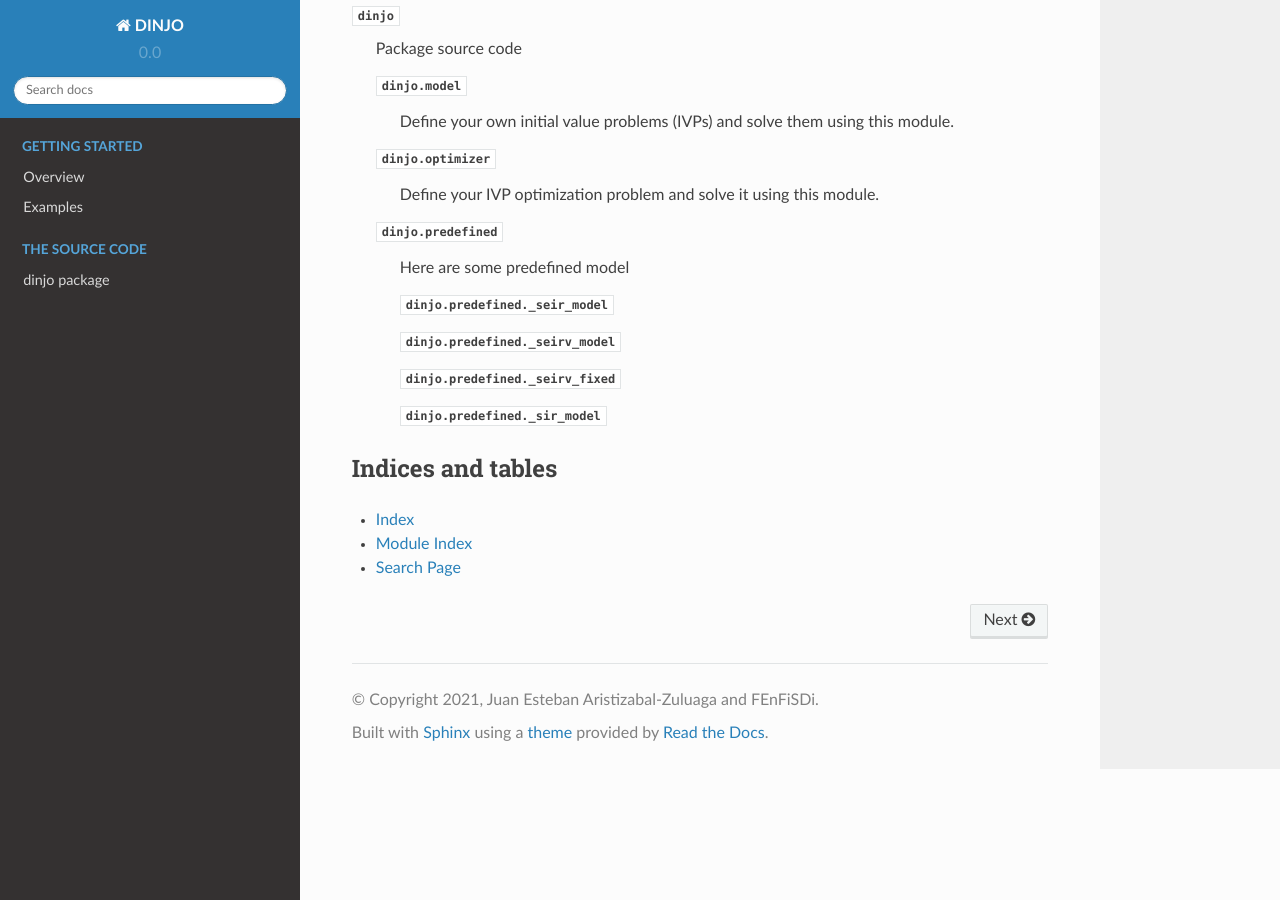
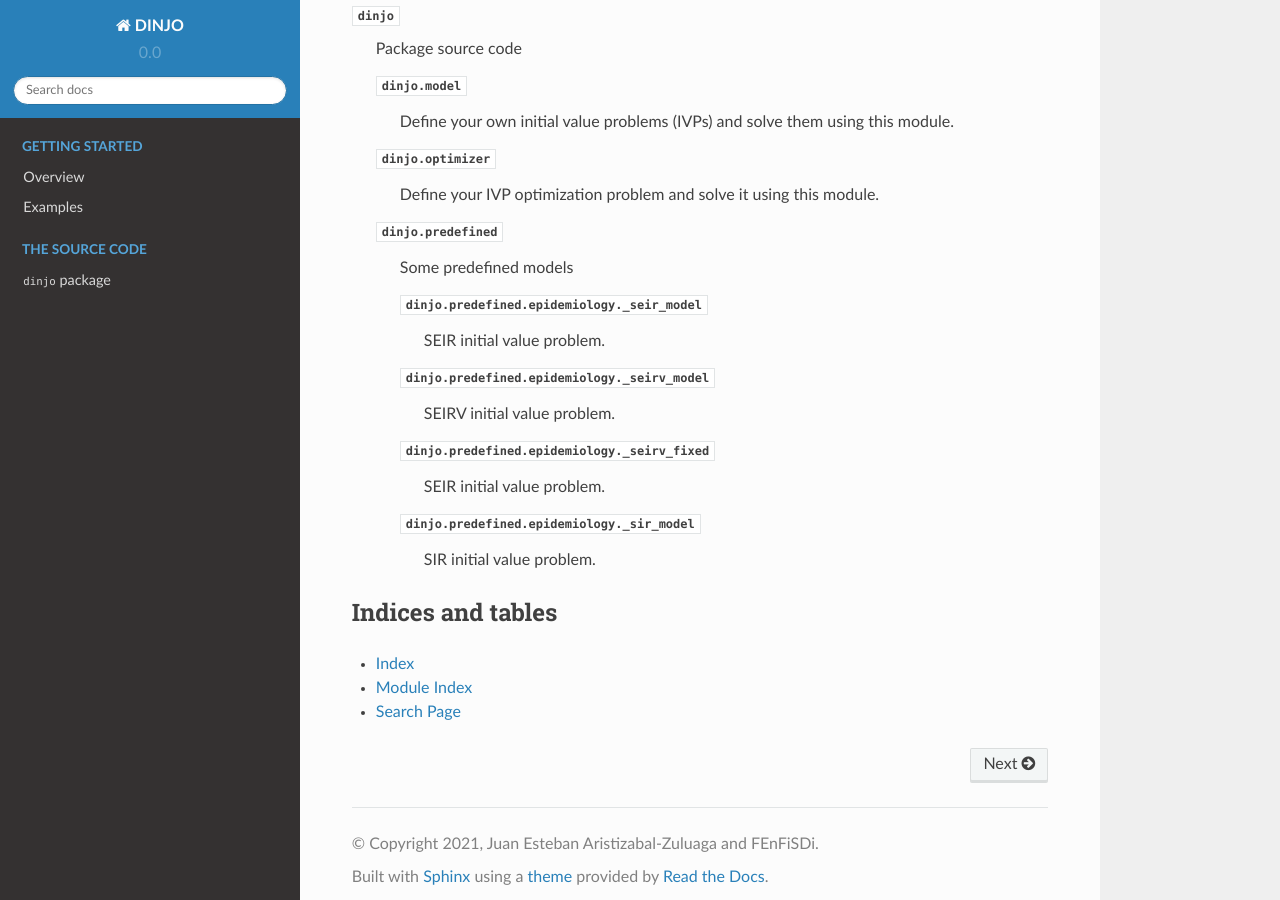
Before and after one commit to fenfisdi/dinjo, a Sphinx documentation site: the page built from docs/source/index.rst, in a window 1280 px wide and 900 px high, scrolled down 865 px. Built offline with Sphinx 7.4.7 and the Read the Docs theme 2.0.0, drawn with Linux system fonts in a browser that asks for light colours.

```diff
--- /dev/null
+++ b/docs/source/dinjo/dinjo.predefined.epidemiology.rst
@@ -0,0 +1,5 @@
+.. _code-dinjo.predefined.epidemiology:
+
+====================================
+:mod:`dinjo.predefined.epidemiology`
+====================================
--- a/docs/source/dinjo/dinjo.rst
+++ b/docs/source/dinjo/dinjo.rst
@@ -1,8 +1,8 @@
 .. _code-dinjo:
 
-=============
-dinjo package
-=============
+====================
+:mod:`dinjo` package
+====================
 
 Package contents
 ================
--- a/docs/source/index.rst
+++ b/docs/source/index.rst
@@ -66,15 +66,19 @@ The Source Code
       Define your IVP optimization problem and solve it using this module.
 
    :mod:`dinjo.predefined`
-      Here are some predefined model
+      Some predefined models
 
-      :mod:`dinjo.predefined._seir_model`
+      :mod:`dinjo.predefined.epidemiology._seir_model`
+         SEIR initial value problem.
 
-      :mod:`dinjo.predefined._seirv_model`
+      :mod:`dinjo.predefined.epidemiology._seirv_model`
+         SEIRV initial value problem.
 
-      :mod:`dinjo.predefined._seirv_fixed`
+      :mod:`dinjo.predefined.epidemiology._seirv_fixed`
+         SEIR initial value problem.
 
-      :mod:`dinjo.predefined._sir_model`
+      :mod:`dinjo.predefined.epidemiology._sir_model`
+         SIR initial value problem.
 
 Indices and tables
 ==================
```
Also changed, not shown: docs/source/dinjo/dinjo.model.rst (+5 -2 lines), docs/source/dinjo/dinjo.optimizer.rst (+5 -2 lines), docs/source/dinjo/dinjo.predefined.rst (+16 -4 lines).
